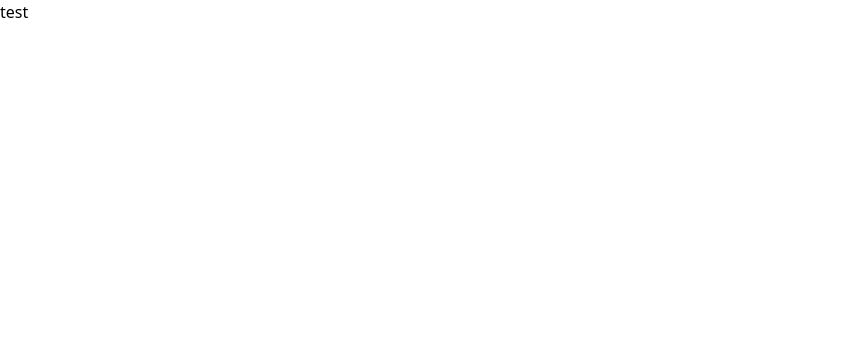
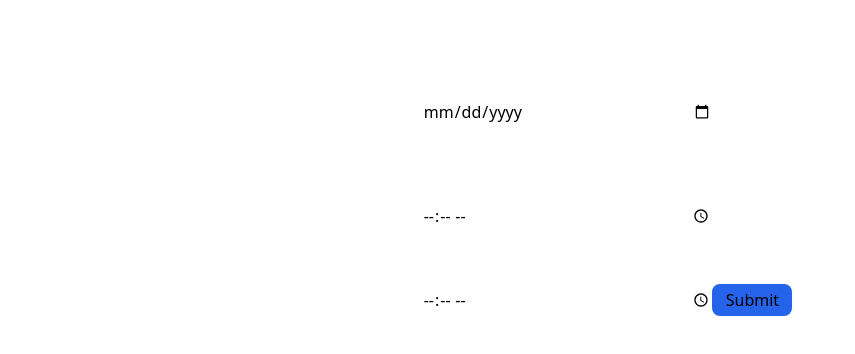
Before and after one commit to sambhavx-x/webapp, a Next.js app: page / in a window 1280 px wide. Shown: the top 354 px of the page, without its empty margins (0-855 px from the left). Built offline with nearby package versions, Linux system fonts and the light colour scheme.

Commit message:
adding prototype

```diff
--- a/app/page.tsx
+++ b/app/page.tsx
@@ -1,9 +1,96 @@
-import Image from "next/image";
-import { Inter } from "next/font/google";
-import styles from "./page.module.css";
+"use client";
+import React from "react";
+import { useState } from "react";
 
-const inter = Inter({ subsets: ["latin"] });
+const Form = () => {
+  const [selectedDate, setDate] = useState("");
+  const [fromTime, setFromTime] = useState("");
+  const [toTime, setToTime] = useState("");
 
-export default function Home() {
-  return <div>test</div>;
-}
+  const submitHandler = async (e: { preventDefault: () => void }) => {
+    e.preventDefault();
+
+    var finalTo = null;
+    var finalFrom = null;
+    var toDate = new Date();
+    var fromDate = new Date();
+    if (fromTime > toTime) {
+      fromDate = new Date(`${selectedDate}T${fromTime}`);
+      toDate = new Date(`${selectedDate + 1}T${toTime}`);
+    } else {
+      fromDate = new Date(`${selectedDate}T${fromTime}`);
+      toDate = new Date(`${selectedDate}T${toTime}`);
+    }
+    finalTo = toDate.getTime();
+    finalFrom = fromDate.getTime();
+    const travelResponse = await fetch(
+      "https://us-central1-tride-66c25.cloudfunctions.net/travel/post",
+      {
+        method: "POST",
+        headers: { "Content-Type": "application/json" },
+        body: JSON.stringify({
+          date: selectedDate,
+          fromTime: finalFrom,
+          toTime: finalTo,
+        }),
+      }
+    );
+    console.log(selectedDate);
+    console.log(finalFrom);
+    console.log(finalTo);
+    const success = await travelResponse.json();
+
+    if (success) {
+      // navigate('/homepage')
+      console.log("success");
+    }
+  };
+
+  return (
+    <>
+      <div className="mx-auto">
+        <div className="m-5 p-5 flex item-center justify-center">
+          <form
+            action=""
+            method="post"
+            onSubmit={submitHandler}
+            className="flex-col item-center justify-center"
+          >
+            <input
+              id="Date"
+              placeholder="date"
+              onChange={(e) => setDate(e.target.value)}
+              required
+              type="date"
+              className="w-2/3 ml-auto mr-auto rounded-lg mt-10 mb-10 h-16"
+            ></input>
+            <input
+              id="FromTime"
+              placeholder="time"
+              onChange={(e) => setFromTime(e.target.value)}
+              required
+              type="time"
+              className="w-2/3 ml-auto mr-auto rounded-lg mb-5 h-16"
+            ></input>
+            <input
+              id="ToTime"
+              placeholder="time"
+              onChange={(e) => setToTime(e.target.value)}
+              required
+              type="time"
+              className="w-2/3 ml-auto mr-auto rounded-lg mb-5 h-16"
+            ></input>
+            <button
+              type="submit"
+              className="bg-blue-600 w-20 h-8 ml-auto mr-auto rounded-lg active:bg-blue-900"
+            >
+              Submit
+            </button>
+          </form>
+        </div>
+      </div>
+    </>
+  );
+};
+
+export default Form;
```
